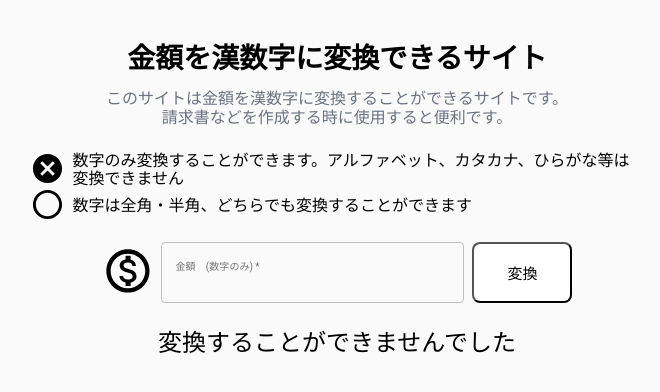
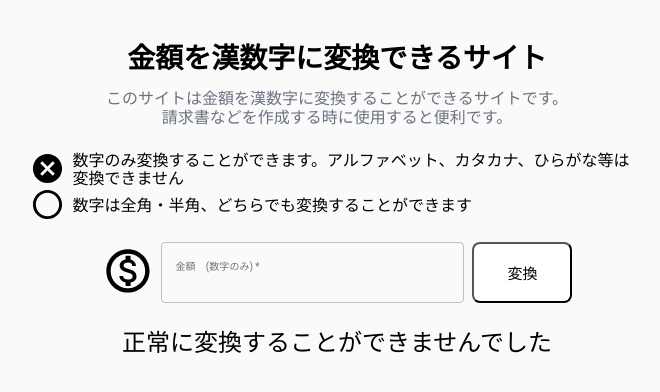
Before and after one commit to keitomasaki/netlify-rennshuu, a React (Create React App) app in the folder my-app/: page / in a window 1280 px wide. Both pictures are taken after a click on the button "変換". Shown: the top 392 px of the page, without its empty margins (303-963 px from the left). Built offline with nearby package versions, Linux system fonts and the light colour scheme.

Commit message:
スマホだけで発生する不具合を修正

```diff
--- a/my-app/src/App.js
+++ b/my-app/src/App.js
@@ -126,9 +126,9 @@ const App = () => {
         </div>
         {isResultShow && (
           <p className="container_result-text">
-            {result !== "undefined"
+            {result !== "正常に変換することができませんでした"
               ? `${result} 円`
-              : "変換することができませんでした"}
+              : result}
           </p>
         )}
       </div>
--- a/my-app/src/container/products/operation.js
+++ b/my-app/src/container/products/operation.js
@@ -1,7 +1,7 @@
 import { kanjiNums, kanjiNames, exponents } from "../../data/data";
 
 export const moneyToChar = (str) => {
-  const changedStr = numbersToKanji(str);
+  let changedStr = numbersToKanji(str);
 
   function numbersToKanji(num) {
     let ret = "";
@@ -23,9 +23,12 @@ export const moneyToChar = (str) => {
         num -= top * bias;
       }
     }
-    ret += kanjiNums[num];
+    ret += `${kanjiNums[num]}`;
     return ret;
   }
 
+  if (changedStr === "undefined") {
+    changedStr = "正常に変換することができませんでした";
+  }
   return changedStr;
 };
```
